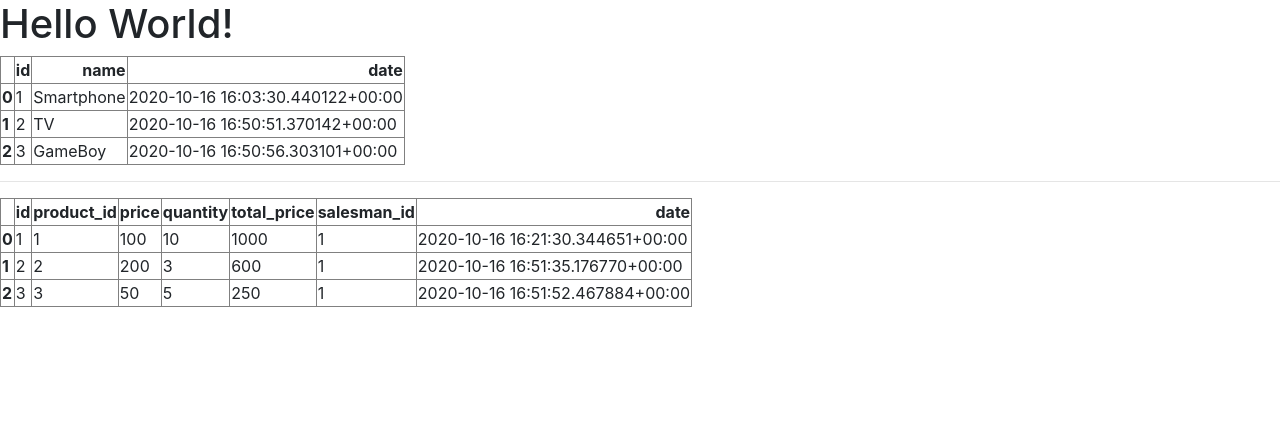
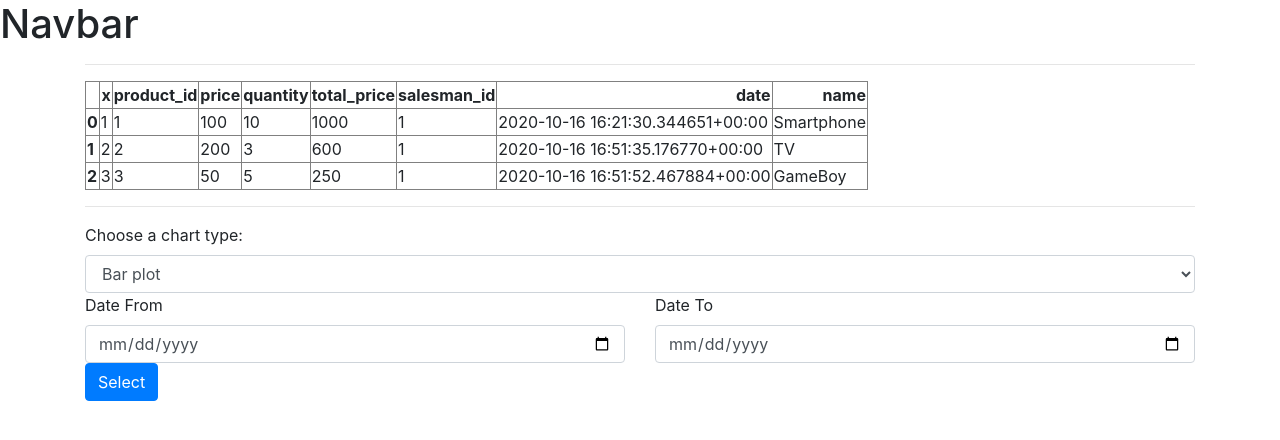
Before and after one commit to Marcelo-Kenji-Noda/djangoDataScience, a Django app: page /performance/ in a window 1280 px wide. Shown: the top 440 px of the page. Run offline with Django 3.2, Linux system fonts and the light colour scheme; data comes from the database, SQL or seed files in the repository.

Commit message:
2. Creating DB, And Some HTML

```diff
--- a/src/products/views.py
+++ b/src/products/views.py
@@ -4,10 +4,30 @@ import pandas as pd
 # Create your views here.
 
 def chart_select_view(request):
+    error_message = None
+
     product_df = pd.DataFrame(Product.objects.all().values())
     purchase_df = pd.DataFrame(Purchase.objects.all().values())
+    product_df['product_id'] = product_df['id']
+
+    if purchase_df.shape[0] > 0:
+        df = pd.merge(purchase_df, product_df, on='product_id').drop(['id_y','date_y'], axis = 1).rename({'id_x':'x','date_x':'date'}, axis =1)
+        if request.method == 'POST':
+
+            chart_type = request.POST['sales']
+            date_from = request.POST['date_from']
+            date_to = request.POST['date_to']
+            print(chart_type)
+            print(date_from, date_to)
+    else:
+        error_message = 'No records in the database'
+        df = None
+
+
     context = {
+        'error_message':error_message,
         'products':product_df.to_html(),
         'purchase':purchase_df.to_html(),
+        'df':df.to_html(),
     }
     return render(request, 'products/main.html', context )
--- a/src/templates/base.html
+++ b/src/templates/base.html
@@ -5,7 +5,8 @@
     <!-- Required meta tags -->
     <meta charset="utf-8">
     <meta name="viewport" content="width=device-width, initial-scale=1, shrink-to-fit=no">
-
+    <!--Custom CSS-->
+    <link rel="stylesheet" type='text/css' href={%static 'style.css' %}>
     <!-- Bootstrap CSS -->
     <link rel="stylesheet" href="https://cdn.jsdelivr.net/npm/bootstrap@4.5.3/dist/css/bootstrap.min.css" integrity="sha384-TX8t27EcRE3e/ihU7zmQxVncDAy5uIKz4rEkgIXeMed4M0jlfIDPvg6uqKI2xXr2" crossorigin="anonymous">
 
@@ -18,10 +19,12 @@
     <script src="https://code.jquery.com/jquery-3.5.1.slim.min.js" integrity="sha384-DfXdz2htPH0lsSSs5nCTpuj/zy4C+OGpamoFVy38MVBnE+IbbVYUew+OrCXaRkfj" crossorigin="anonymous"></script>
     <script src="https://cdn.jsdelivr.net/npm/bootstrap@4.5.3/dist/js/bootstrap.bundle.min.js" integrity="sha384-ho+j7jyWK8fNQe+A12Hb8AhRq26LrZ/JpcUGGOn+Y7RsweNrtN/tE3MoK7ZeZDyx" crossorigin="anonymous"></script>
 
-
+    {% include 'navbar.html' %}
+    <div class='ui container'>
     {% block content %}
     {% endblock content %}
-
+    </div>
+    <script src={% static 'main.js' %}></script>
     <!-- Option 2: jQuery, Popper.js, and Bootstrap JS
     <script src="https://code.jquery.com/jquery-3.5.1.slim.min.js" integrity="sha384-DfXdz2htPH0lsSSs5nCTpuj/zy4C+OGpamoFVy38MVBnE+IbbVYUew+OrCXaRkfj" crossorigin="anonymous"></script>
     <script src="https://cdn.jsdelivr.net/npm/popper.js@1.16.1/dist/umd/popper.min.js" integrity="sha384-9/reFTGAW83EW2RDu2S0VKaIzap3H66lZH81PoYlFhbGU+6BZp6G7niu735Sk7lN" crossorigin="anonymous"></script>
--- /dev/null
+++ b/src/templates/navbar.html
@@ -0,0 +1 @@
+<h1>Navbar</h1>
--- a/src/templates/products/main.html
+++ b/src/templates/products/main.html
@@ -1,12 +1,40 @@
 {% extends 'base.html' %}
-
 {%block title %} Home {%endblock title%}
 {%block content %}
-<h1>
-    Hello World!
-</h1>
-{{ products | safe}}
 
 <hr>
-{{purchase | safe}}
+{{df | safe}}
+<hr>
+
+<div>
+    {% if error_message %}
+        {{error_message}}
+    {%endif%}
+
+    <form action = "" method = "POST" class="form-group">
+        {% csrf_token %}
+        <label for="exampleFormControlSelect1">Choose a chart type:</label>
+        <!--<input type="hidden" name = "sales">-->
+        <select class="form-control" name="sales">
+            <option value="bar">Bar plot</option>
+            <option value="line">Line PLot</option>
+            <option value="count">Count</option>
+        </select>
+
+        <div class="row">
+            <div class="col">
+                <label>Date From</label>
+            <input type="date" name="date_from" class="form-control">
+            </div>
+            <div class="col">
+                <label>Date To</label>
+            <input type="date" name="date_to" class="form-control">
+            </div>
+        </div>
+
+        <button class="btn btn-primary" type="submit">Select</button>
+    </form>
+
+</div>
+
 {%endblock content%}
```
Also changed, not shown: src/static_project/main.js (added), src/static_project/style.css (added).
